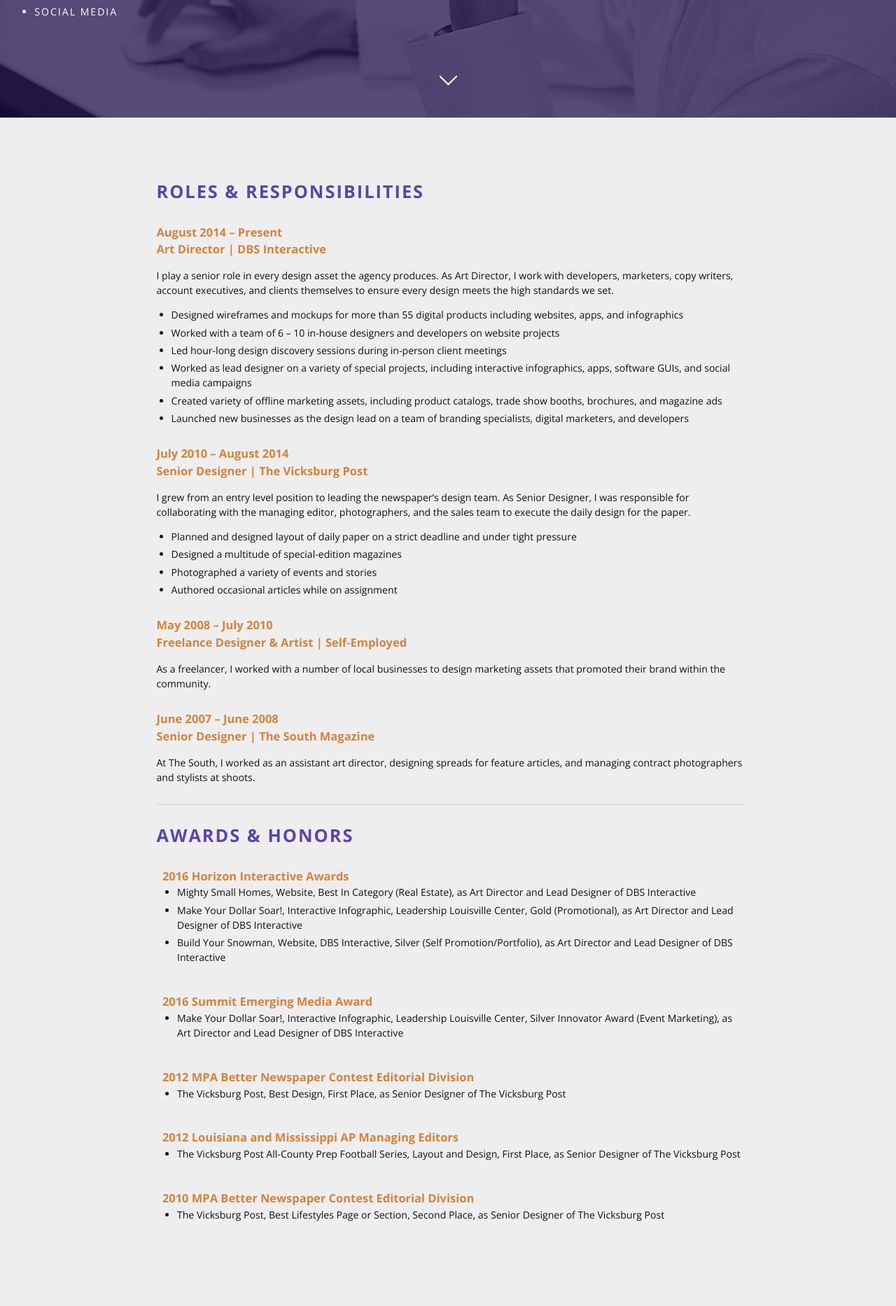
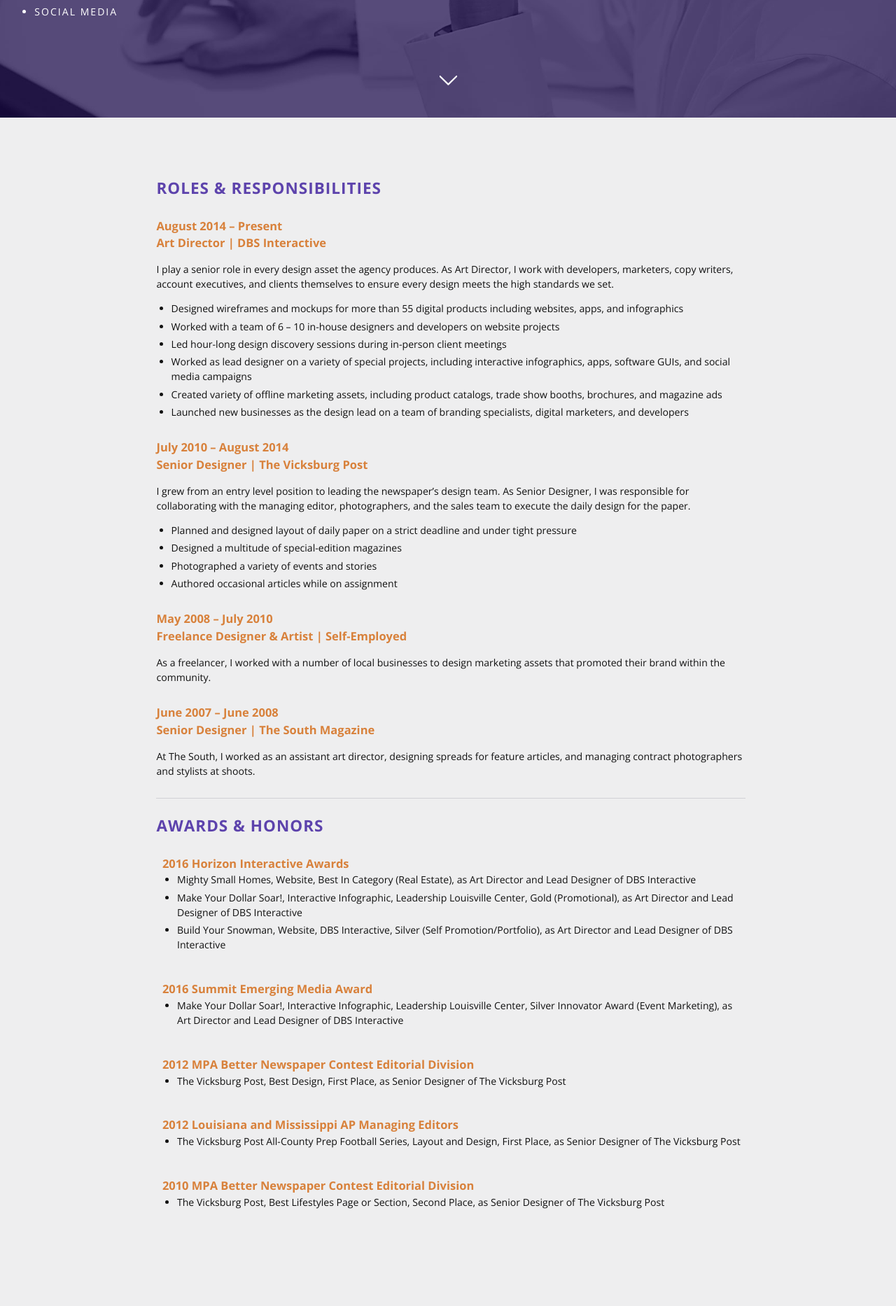
Before and after one commit to EmilyBlaineClark/emilyblaineclark.github.io, a Jekyll site: the page built from experience.html, in a window 1280 px wide. Shown: the part 882-2748 px from the top of the page at 70% size. Built offline with Jekyll 4.4.1, drawn with Linux system fonts in a browser that asks for light colours; nearby versions of some CDN libraries.

Commit message:
Update _page.scss

```diff
--- a/_sass/_page.scss
+++ b/_sass/_page.scss
@@ -356,9 +356,9 @@
   h2{
     color: $purple-bright;
     margin-bottom: 0.5em;
-    font-size: 1.8em;
+    font-size: 1.6em;
     text-transform: uppercase;
-    letter-spacing: 2px;
+    letter-spacing: 1px;
   }
 }
 
```
